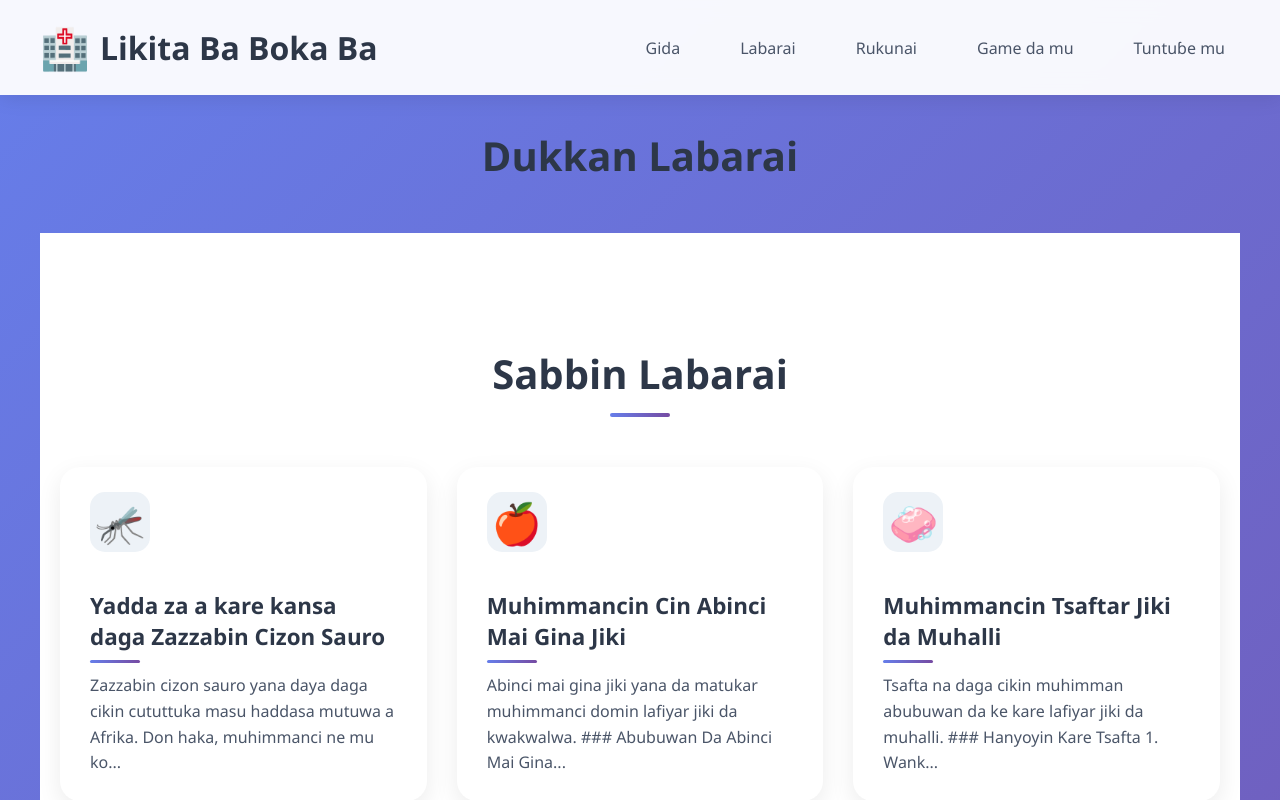
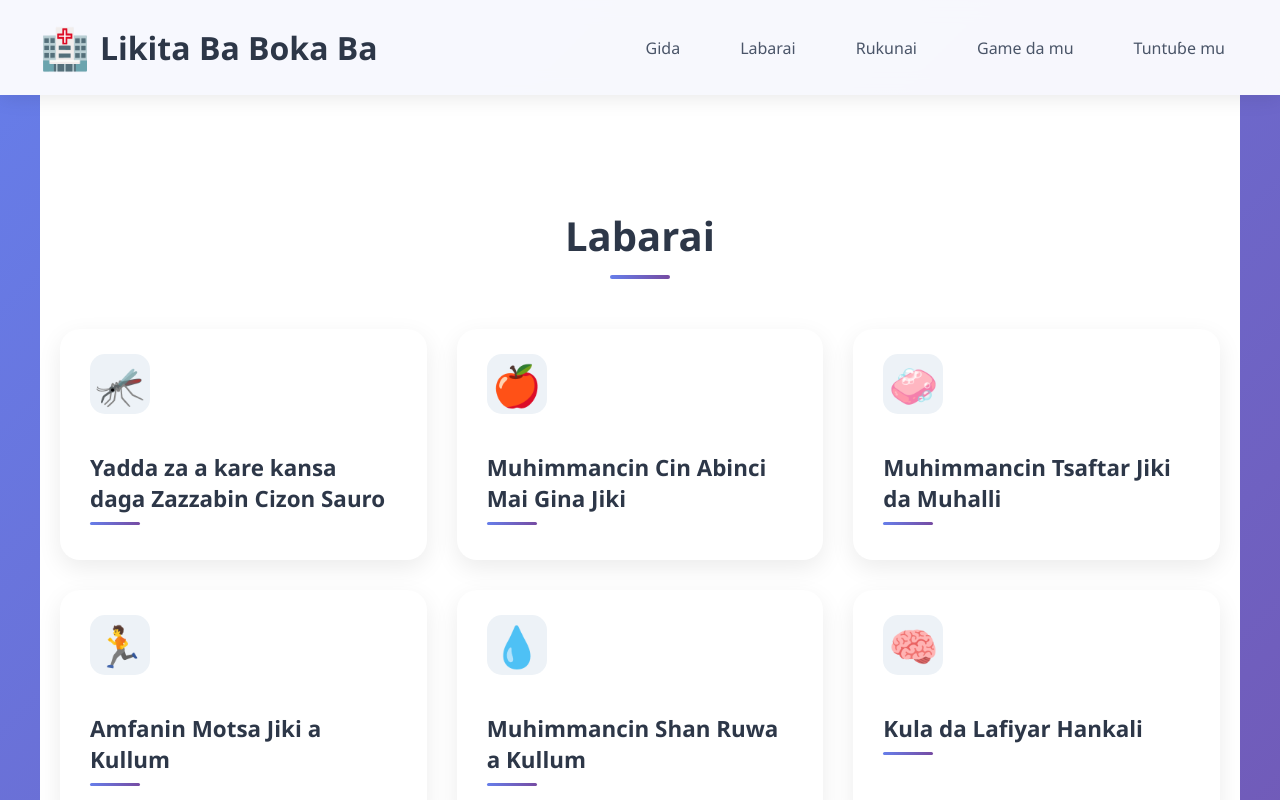
Before and after one commit to mycontribusion/likita-ba-boka-ba, a React (Create React App) app: page /articles in a window 1280 px wide. Shown: the top 800 px of the page. Built offline with nearby package versions, Linux system fonts and the light colour scheme.

Commit message:
remove extra headings in category and alarticle page

```diff
--- a/src/components/ArticleSection.js
+++ b/src/components/ArticleSection.js
@@ -4,18 +4,18 @@ import { useNavigate } from "react-router-dom";
 import ArticleCard from "./ArticleCard";
 import './ArticleSection.css';
 
-const ArticleSection = ({ articles, showExcerpt = true }) => {
+const ArticleSection = ({ articles, showExcerpt = true, showTitle = true }) => {
   const navigate = useNavigate();
 
   return (
     <section className="article-section">
-      <h2>{showExcerpt ? "Sabbin Labarai" : "Labarai"}</h2>
+      {showTitle && <h2>{showExcerpt ? "Sabbin Labarai" : "Labarai"}</h2>}
       <div className="article-grid">
         {articles.map((article) => (
           <ArticleCard
             key={article.id}
             article={article}
-            onClick={() => navigate(`/article/${article.id}`)} // direct navigation
+            onClick={() => navigate(`/article/${article.id}`)}
             showExcerpt={showExcerpt}
           />
         ))}
--- a/src/pages/AllArticlesPage.js
+++ b/src/pages/AllArticlesPage.js
@@ -10,12 +10,16 @@ const AllArticlesPage = () => {
 
   return (
     <div className="container">
-      <h2 className="section-title">Dukkan Labarai</h2>
-      <ArticleSection articles={paginatedArticles} />
-      {/* Add simple pagination buttons */}
+
+      {/* Pass showExcerpt={false} to remove the "Sabbin Labarai" heading */}
+      <ArticleSection articles={paginatedArticles} showExcerpt={false} />
+
+      {/* Pagination */}
       <div style={{ textAlign: "center", margin: "20px 0" }}>
         {page > 1 && <button onClick={() => setPage(page - 1)}>Previous</button>}
-        {page * perPage < articlesData.length && <button onClick={() => setPage(page + 1)}>Next</button>}
+        {page * perPage < articlesData.length && (
+          <button onClick={() => setPage(page + 1)}>Next</button>
+        )}
       </div>
     </div>
   );
--- a/src/pages/AllCategoriesPage.js
+++ b/src/pages/AllCategoriesPage.js
@@ -6,7 +6,6 @@ import categoriesData from "../data/categories";
 const AllCategoriesPage = () => {
   return (
     <div className="container">
-      <h2 className="section-title">Rukunai</h2>
       <CategorySection categories={categoriesData} />
     </div>
   );
```
